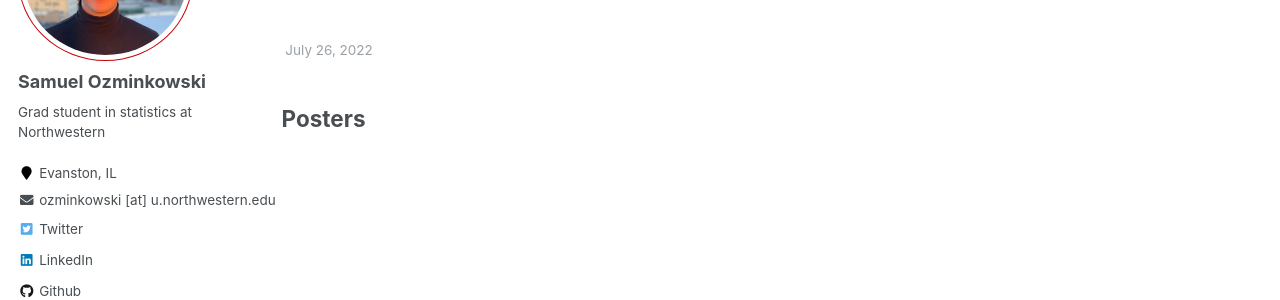
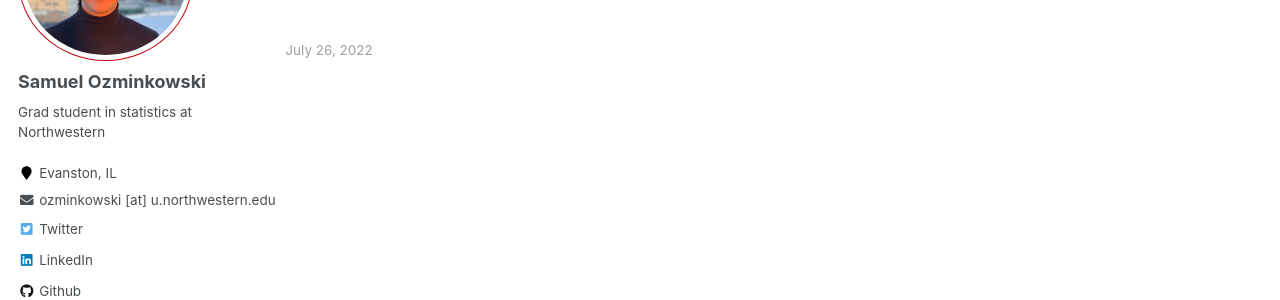
Before and after one commit to samozm/samozm.github.io, a Jekyll site: the page built from _pages/talks.html, in a window 1280 px wide. Shown: the part 223-523 px from the top of the page. Built offline with Jekyll 4.4.1, drawn with Linux system fonts in a browser that asks for light colours.

Commit message:
try this

```diff
--- a/_pages/talks.html
+++ b/_pages/talks.html
@@ -12,9 +12,3 @@ author_profile: true
 {% for post in site.talks reversed %}
   {% include archive-single-talk.html %}
 {% endfor %}
-
-<h2>Posters </h2>
-
-{% for post in site.posters reversed %}
-  {% include archive-single-talk.html %}
-{% endfor %}
```
